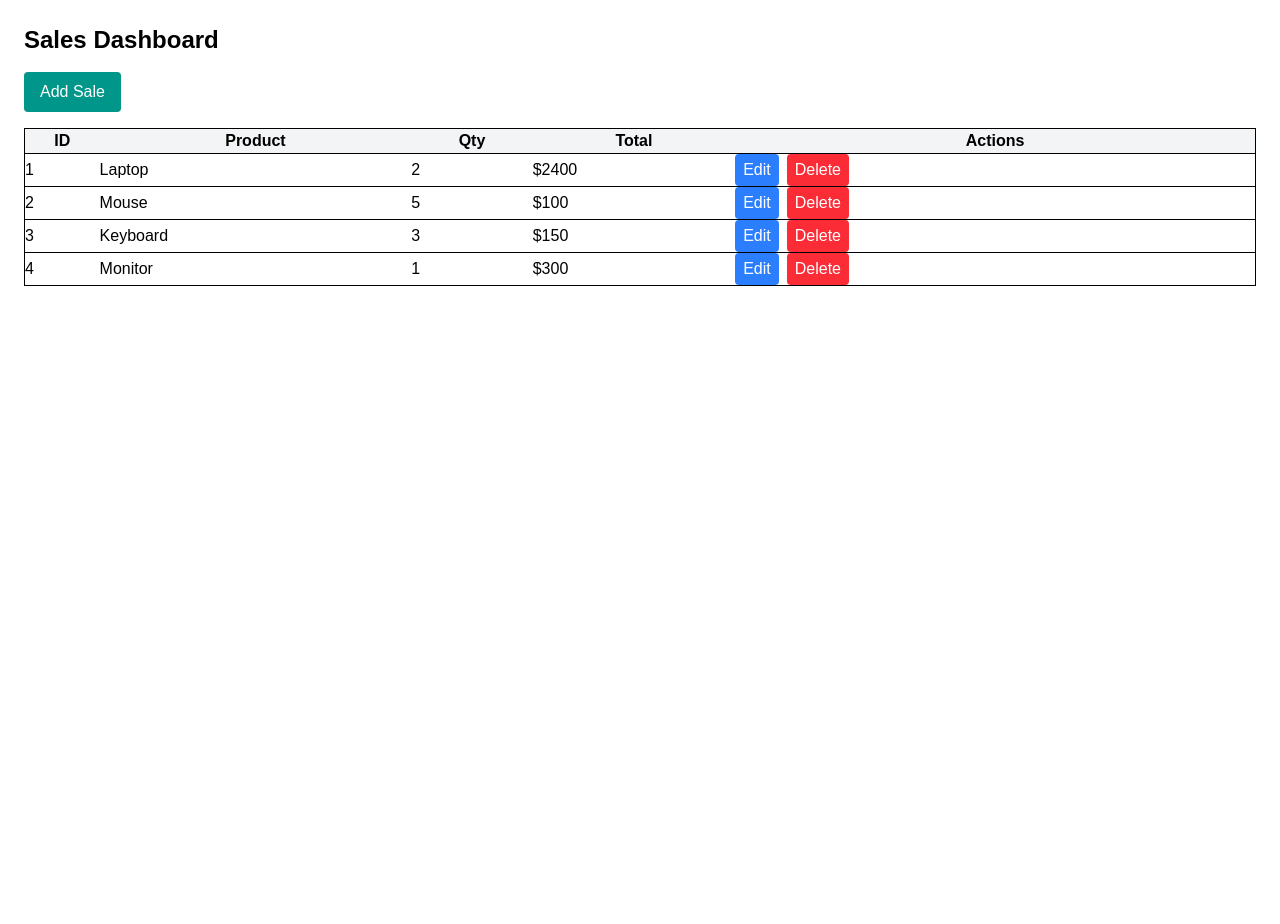
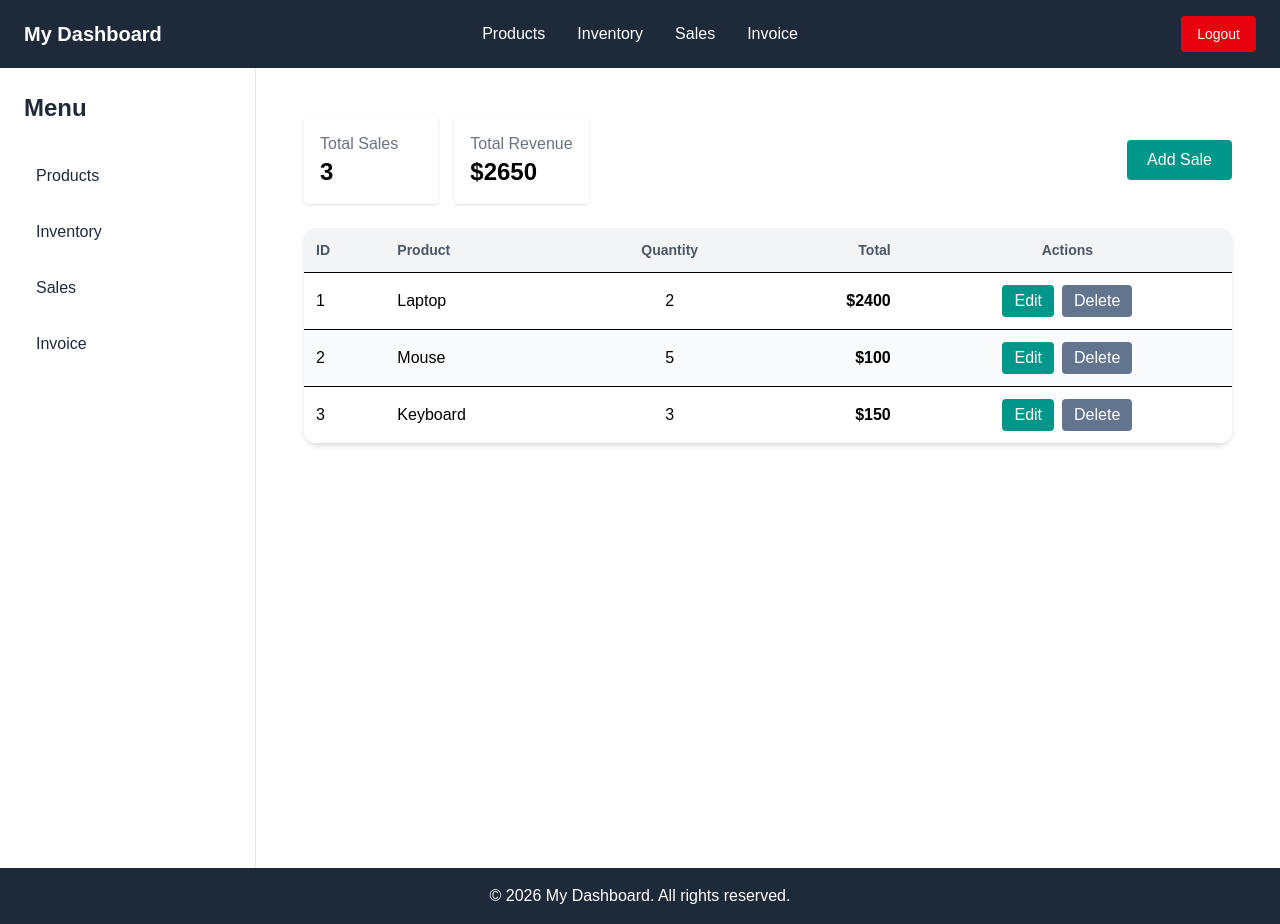
Before and after one commit to beingharisali/full-stack-sims-next, a Next.js app: page /sales in a window 1280 px wide. Before the commit the page ends 800 px from the top, so only its background shows below. Built offline with nearby package versions, Linux system fonts and the light colour scheme.

Commit message:
create protected routes context

```diff
--- a/app/appshell.tsx
+++ /dev/null
@@ -1,33 +0,0 @@
-"use client";
-
-import Navbar from "./components/Navbar";
-import Sidebar from "./components/Sidebar";
-import Footer from "./components/Footer";
-import { usePathname } from "next/navigation";
-import { AuthProvider } from "./context/authcontext";
-import { ReactNode } from "react";
-
-type AppShellProps = {
-  children: ReactNode;
-};
-
-export default function AppShell({ children }: AppShellProps) {
-  const pathname = usePathname();
-
-  // hide layout on specific routes
-  const hideLayout = pathname === "/" || pathname === "/signup";
-
-  return (
-    <AuthProvider>
-      {!hideLayout && <Navbar />}
-
-      <div className="flex min-h-screen">
-        {!hideLayout && <Sidebar />}
-
-        <main className="flex-1 p-6">{children}</main>
-      </div>
-
-      {!hideLayout && <Footer />}
-    </AuthProvider>
-  );
-}
--- a/app/context/authcontext.tsx
+++ b/app/context/authcontext.tsx
@@ -1,45 +1,34 @@
 "use client";
 
-import { createContext, useContext, useState, ReactNode } from "react";
-import { useRouter } from "next/navigation";
+import { createContext, useContext, useState } from "react";
 
 type User = {
-  role: "admin" | "sales" | null;
+  role: "admin" | "sales";
 };
 
 type AuthContextType = {
   user: User | null;
-  login: (role: "admin" | "sales") => void;
+  login: (user: User) => void;
   logout: () => void;
 };
 
 const AuthContext = createContext<AuthContextType | null>(null);
 
-export function AuthProvider({ children }: { children: ReactNode }) {
+export const AuthProvider = ({ children }: { children: React.ReactNode }) => {
   const [user, setUser] = useState<User | null>(null);
-  const router = useRouter();
 
-  const login = (role: "admin" | "sales") => {
-    setUser({ role });
-    router.push(role === "admin" ? "/admin" : "/sales");
-  };
-
-  const logout = () => {
-    setUser(null);
-    router.push("/login");
-  };
+  const login = (user: User) => setUser(user);
+  const logout = () => setUser(null);
 
   return (
     <AuthContext.Provider value={{ user, login, logout }}>
       {children}
     </AuthContext.Provider>
   );
-}
+};
 
 export const useAuth = () => {
   const context = useContext(AuthContext);
-  if (!context) {
-    throw new Error("useAuth must be used inside AuthProvider");
-  }
+  if (!context) throw new Error("useAuth must be used inside AuthProvider");
   return context;
 };
--- a/app/layout.tsx
+++ b/app/layout.tsx
@@ -1,17 +1,35 @@
 "use client";
 
 import "./globals.css";
-import { AuthProvider } from "./context/AuthContext";
+import Navbar from "./components/Navbar";
+import Sidebar from "./components/Sidebar";
+import Footer from "./components/Footer";
+import { usePathname } from "next/navigation";
+import { AuthProvider } from "./context/authcontext";
 
 export default function RootLayout({
   children,
 }: {
   children: React.ReactNode;
 }) {
+  const pathname = usePathname();
+
+  // signup aur landing page par navbar/sidebar/footer hide
+  const hideLayout = pathname === "/" || pathname === "/signup";
+
   return (
     <html lang="en">
-      <body>
-        <AuthProvider>{children}</AuthProvider>
+      <body className="bg-gray-100 min-h-screen flex flex-col">
+        <AuthProvider>
+          {!hideLayout && <Navbar />}
+
+          <div className="flex flex-1">
+            {!hideLayout && <Sidebar />}
+            <main className="flex-1 p-6">{children}</main>
+          </div>
+
+          {!hideLayout && <Footer />}
+        </AuthProvider>
       </body>
     </html>
   );
--- a/app/sales/page.tsx
+++ b/app/sales/page.tsx
@@ -3,7 +3,6 @@
 import { useEffect, useState } from "react";
 import { useRouter } from "next/navigation";
 
-// Sale type
 type Sale = {
   id: number;
   product: string;
@@ -11,140 +10,199 @@ type Sale = {
   total: number;
 };
 
-// Default sales data
 const DEFAULT_SALES: Sale[] = [
   { id: 1, product: "Laptop", quantity: 2, total: 2400 },
   { id: 2, product: "Mouse", quantity: 5, total: 100 },
   { id: 3, product: "Keyboard", quantity: 3, total: 150 },
-  { id: 4, product: "Monitor", quantity: 1, total: 300 },
 ];
 
 export default function SalesPage() {
   const router = useRouter();
+
   const [sales, setSales] = useState<Sale[]>([]);
-  const [editSale, setEditSale] = useState<Sale | null>(null);
+  const [editing, setEditing] = useState<Sale | null>(null);
 
-  // Load sales data
+  const [product, setProduct] = useState("");
+  const [quantity, setQuantity] = useState<number | "">("");
+  const [total, setTotal] = useState<number | "">("");
+
+  // Load sales
   useEffect(() => {
     const stored = localStorage.getItem("sales");
-    if (stored) {
-      setSales(JSON.parse(stored));
-    } else {
-      setSales(DEFAULT_SALES);
-      localStorage.setItem("sales", JSON.stringify(DEFAULT_SALES));
-    }
+    setSales(stored ? JSON.parse(stored) : DEFAULT_SALES);
   }, []);
 
-  // Delete sale
-  const handleDelete = (id: number) => {
-    const updated = sales.filter((s) => s.id !== id);
-    setSales(updated);
-    localStorage.setItem("sales", JSON.stringify(updated));
+  const save = (data: Sale[]) => {
+    setSales(data);
+    localStorage.setItem("sales", JSON.stringify(data));
   };
 
-  // Update sale
-  const handleUpdate = () => {
-    if (!editSale) return;
+  const handleDelete = (id: number) => {
+    save(sales.filter((s) => s.id !== id));
+  };
+
+  const handleEdit = (sale: Sale) => {
+    setEditing(sale);
+    setProduct(sale.product);
+    setQuantity(sale.quantity);
+    setTotal(sale.total);
+  };
+
+  const handleUpdate = (e: React.FormEvent) => {
+    e.preventDefault();
+    if (!editing) return;
 
     const updated = sales.map((s) =>
-      s.id === editSale.id ? editSale : s
+      s.id === editing.id
+        ? { ...s, product, quantity: Number(quantity), total: Number(total) }
+        : s
     );
 
-    setSales(updated);
-    localStorage.setItem("sales", JSON.stringify(updated));
-    setEditSale(null);
+    save(updated);
+    setEditing(null);
   };
 
   return (
     <div className="p-6">
-      <h1 className="text-2xl font-bold mb-4">Sales Dashboard</h1>
+      {/* Top Summary */}
+      <div className="mb-6 flex flex-col md:flex-row md:items-center md:justify-between gap-4">
+        <div className="grid grid-cols-1 md:grid-cols-2 gap-4">
+          <div className="bg-white p-4 shadow rounded">
+            <h2 className="text-gray-500">Total Sales</h2>
+            <p className="text-2xl font-bold">{sales.length}</p>
+          </div>
+          <div className="bg-white p-4 shadow rounded">
+            <h2 className="text-gray-500">Total Revenue</h2>
+            <p className="text-2xl font-bold">
+              ${sales.reduce((a, b) => a + b.total, 0)}
+            </p>
+          </div>
+        </div>
 
         <button
           onClick={() => router.push("/sales/add")}
-        className="mb-4 bg-teal-600 text-white px-4 py-2 rounded"
+          className="bg-teal-600 text-white px-5 py-2 rounded hover:bg-teal-700 h-fit"
         >
           Add Sale
         </button>
+      </div>
 
-      <table className="w-full border">
-        <thead>
-          <tr className="bg-gray-100">
-            <th>ID</th>
-            <th>Product</th>
-            <th>Qty</th>
-            <th>Total</th>
-            <th>Actions</th>
+      {/* Table */}
+      <div className="bg-white shadow-md rounded-xl overflow-hidden">
+        <table className="min-w-full border-collapse">
+          <thead className="bg-gray-100">
+            <tr>
+              <th className="p-3 text-left text-sm font-semibold text-gray-600">
+                ID
+              </th>
+              <th className="p-3 text-left text-sm font-semibold text-gray-600">
+                Product
+              </th>
+              <th className="p-3 text-center text-sm font-semibold text-gray-600">
+                Quantity
+              </th>
+              <th className="p-3 text-right text-sm font-semibold text-gray-600">
+                Total
+              </th>
+              <th className="p-3 text-center text-sm font-semibold text-gray-600">
+                Actions
+              </th>
             </tr>
           </thead>
 
           <tbody>
-          {sales.map((sale) => (
-            <tr key={sale.id} className="border-t">
-              <td>{sale.id}</td>
-              <td>{sale.product}</td>
-              <td>{sale.quantity}</td>
-              <td>${sale.total}</td>
-              <td className="flex gap-2">
+            {sales.map((s, index) => (
+              <tr
+                key={`${s.id}-${index}`}
+                className={`border-t ${
+                  index % 2 === 0 ? "bg-white" : "bg-gray-50"
+                } hover:bg-blue-50 transition`}
+              >
+                <td className="p-3">{s.id}</td>
+                <td className="p-3 font-medium">{s.product}</td>
+                <td className="p-3 text-center">{s.quantity}</td>
+                <td className="p-3 text-right font-semibold">${s.total}</td>
+                <td className="p-3 text-center space-x-2">
                   <button
-                  onClick={() => setEditSale(sale)}
-                  className="px-2 py-1 bg-blue-500 text-white rounded"
+                    onClick={() => handleEdit(s)}
+                    className="bg-teal-600 text-white px-3 py-1 rounded hover:bg-teal-700"
                   >
                     Edit
                   </button>
                   <button
-                  onClick={() => handleDelete(sale.id)}
-                  className="px-2 py-1 bg-red-500 text-white rounded"
+                    onClick={() => handleDelete(s.id)}
+                    className="bg-slate-500 text-white px-3 py-1 rounded hover:bg-slate-600"
                   >
                     Delete
                   </button>
                 </td>
               </tr>
             ))}
+
+            {sales.length === 0 && (
+              <tr>
+                <td colSpan={5} className="p-4 text-center text-gray-500">
+                  No sales available
+                </td>
+              </tr>
+            )}
           </tbody>
         </table>
+      </div>
 
-      {editSale && (
-        <div className="mt-6">
-          <h2 className="font-semibold mb-2">Edit Sale</h2>
+      {/* Edit Modal */}
+      {editing && (
+        <div className="fixed inset-0 bg-black/40 flex items-center justify-center z-50">
+          <div className="bg-white w-full max-w-md p-6 rounded-xl shadow-2xl">
+            <h2 className="text-xl font-semibold mb-4 border-b pb-2">
+              Edit Sale
+            </h2>
 
+            <form onSubmit={handleUpdate} className="space-y-3">
               <input
-            className="border p-2 mr-2"
-            value={editSale.product}
+                type="text"
+                value={product}
+                onChange={(e) => setProduct(e.target.value)}
+                className="border p-2 w-full rounded"
+                required
+              />
+              <input
+                type="number"
+                value={quantity}
                 onChange={(e) =>
-              setEditSale({ ...editSale, product: e.target.value })
+                  setQuantity(
+                    e.target.value === "" ? "" : Number(e.target.value)
+                  )
                 }
+                className="border p-2 w-full rounded"
+                required
+              />
+              <input
+                type="number"
+                value={total}
+                onChange={(e) =>
+                  setTotal(
+                    e.target.value === "" ? "" : Number(e.target.value)
+                  )
+                }
+                className="border p-2 w-full rounded"
+                required
               />
 
-          <input
-            type="number"
-            className="border p-2 mr-2"
-            value={editSale.quantity}
-            onChange={(e) =>
-              setEditSale({
-                ...editSale,
-                quantity: Number(e.target.value),
-              })
-            }
-          />
-
-          <input
-            type="number"
-            className="border p-2 mr-2"
-            value={editSale.total}
-            onChange={(e) =>
-              setEditSale({
-                ...editSale,
-                total: Number(e.target.value),
-              })
-            }
-          />
-
+              <div className="flex justify-end gap-2 pt-3">
                 <button
-            onClick={handleUpdate}
-            className="bg-green-600 text-white px-4 py-2 rounded"
+                  type="button"
+                  onClick={() => setEditing(null)}
+                  className="bg-gray-300 px-4 py-2 rounded hover:bg-gray-400"
                 >
+                  Cancel
+                </button>
+                <button className="bg-green-600 text-white px-4 py-2 rounded hover:bg-green-700">
                   Update
                 </button>
+              </div>
+            </form>
+          </div>
         </div>
       )}
     </div>
```
Lines whose indentation alone changed are shown as unchanged.
